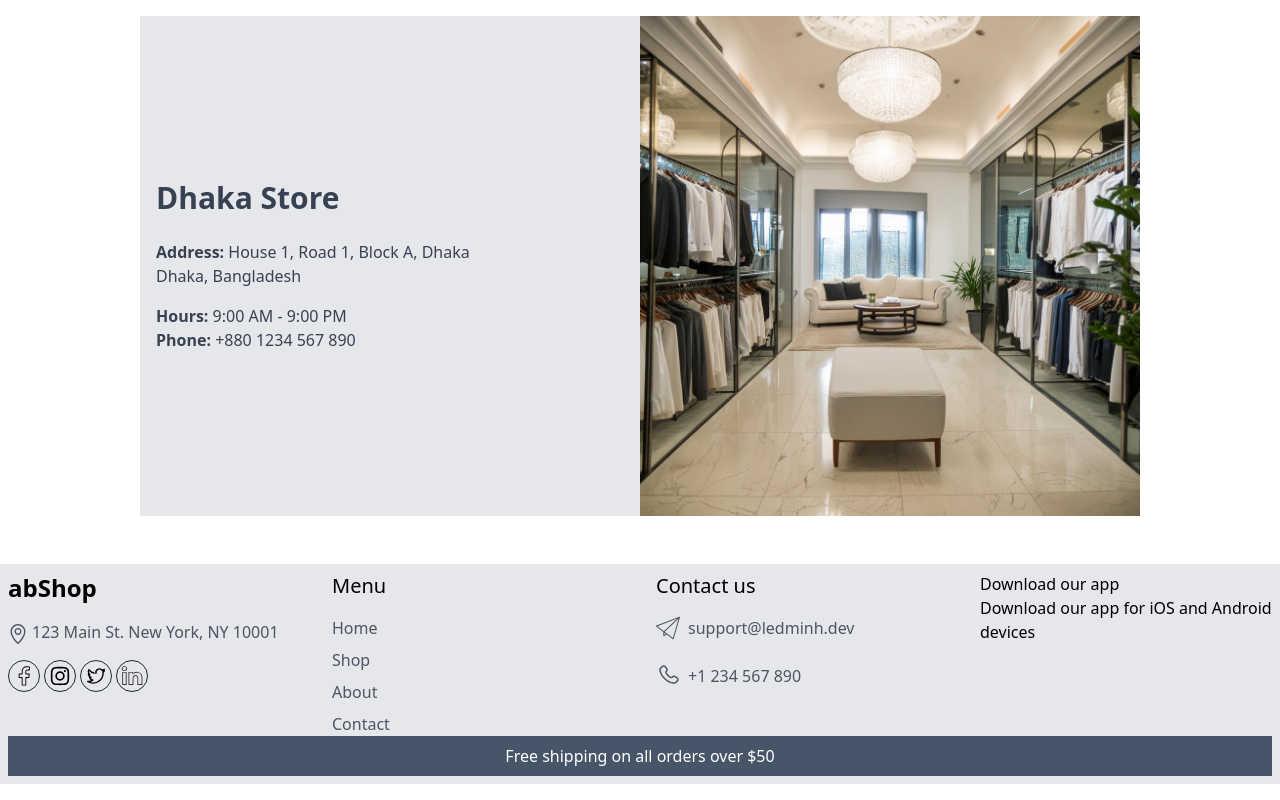
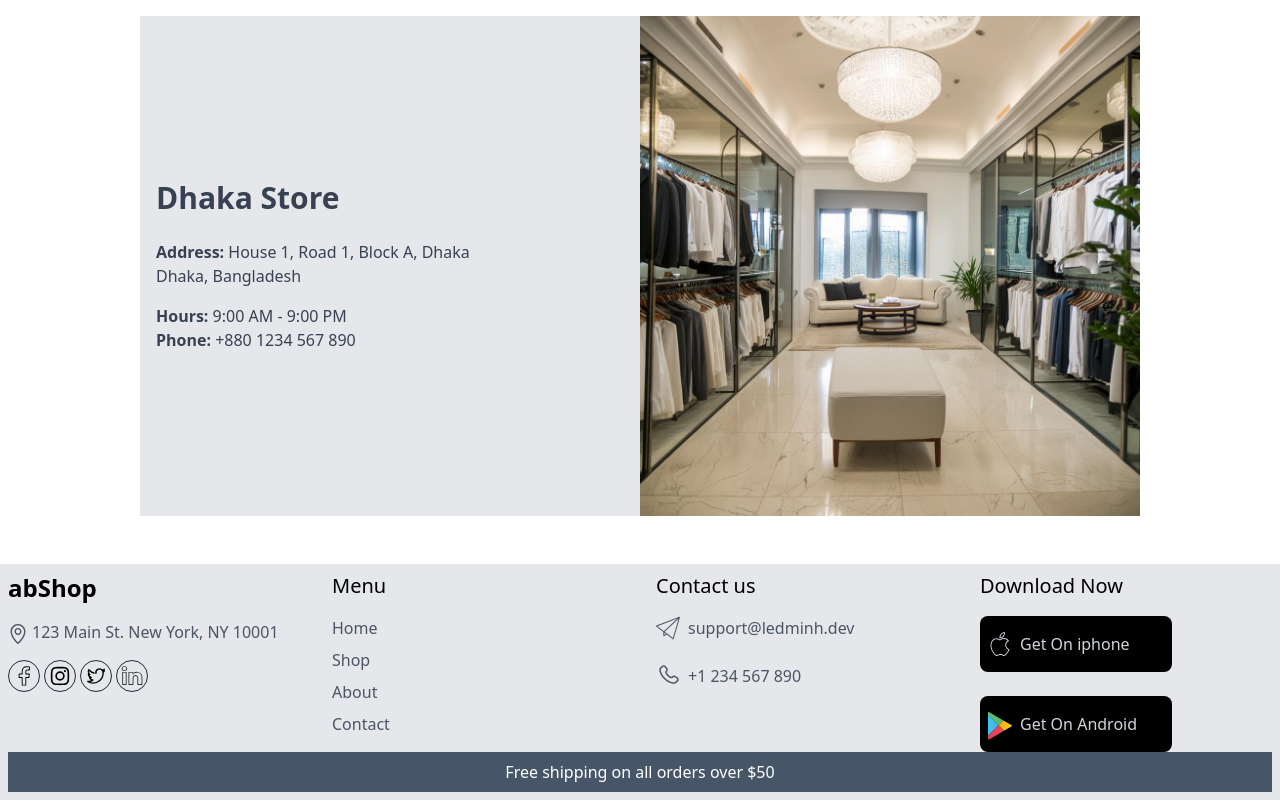
Before and after one commit to ledminh/my-project-gallery, a Next.js app: page /projects/shop-landing-page-1 in a window 1280 px wide. Shown: the part 3444-4244 px from the top of the page. Built offline with nearby package versions, Linux system fonts and the light colour scheme.

Commit message:
Finish Footer

```diff
--- a/src/app/(other)/projects/shop-landing-page-1/assets/icons.tsx
+++ b/src/app/(other)/projects/shop-landing-page-1/assets/icons.tsx
@@ -232,3 +232,87 @@ export function PaperAirplaneIcon() {
     </svg>
   );
 }
+
+export function AppleLogoIcon() {
+  return (
+    <svg
+      xmlns="http://www.w3.org/2000/svg"
+      fill="currentColor"
+      version="1.1"
+      viewBox="0 0 52.226 52.226"
+      xmlSpace="preserve"
+    >
+      <path d="M36.802 1.055L36.747 0l-1.05.113c-.103.011-10.252 1.234-10.948 12.581l-.07 1.136 1.136-.077c.116-.008 11.611-.925 10.987-12.698zm-1.981 1.267c-.191 6.838-5.511 8.74-7.953 9.253.93-6.645 5.749-8.67 7.953-9.253z"></path>
+      <path d="M46.584 37.517l-.639-.207c-3.867-1.25-6.464-4.792-6.464-8.814 0-3.578 2.023-6.778 5.281-8.352l.972-.469-.542-.933c-.232-.4-2.401-3.943-6.983-5.116-3.634-.93-7.72-.107-12.149 2.447-1.875-1.138-8.103-4.418-13.058-1.13-.97.536-11.251 6.695-5.9 23.313.157.372 3.888 9.113 8.303 12.387 1.191 1.138 4.237 2.56 7.718.187.603-.249 4.638-1.802 7.198.017.945.647 2.595 1.38 4.338 1.38 1.322 0 2.697-.421 3.859-1.621.542-.469 5.493-4.888 8.066-11.888l.075-.204-.075-.997zm-9.402 11.598l-.077.073c-2.193 2.303-5.518.1-5.641.018-1.308-.93-2.823-1.233-4.244-1.233-2.579 0-4.847.999-4.992 1.064l-.163.092c-3.019 2.107-5.086.253-5.305.042l-.118-.101c-3.993-2.912-7.663-11.507-7.668-11.51-5.008-15.568 4.586-20.66 4.994-20.867l.11-.065c4.647-3.12 11.327 1.396 11.393 1.441l.533.366.552-.333c4.16-2.515 7.914-3.37 11.157-2.539 2.642.676 4.326 2.327 5.15 3.342-3.347 2.051-5.381 5.63-5.381 9.591 0 4.556 2.735 8.604 6.902 10.365-2.565 6.261-7.153 10.213-7.202 10.254z"></path>
+    </svg>
+  );
+}
+
+export function GooglePlayLogoIcon() {
+  return (
+    <svg xmlns="http://www.w3.org/2000/svg" viewBox="0 -0.5 408 467.8">
+      <linearGradient
+        id="a"
+        x2="261.746"
+        y1="112.094"
+        y2="112.094"
+        gradientUnits="userSpaceOnUse"
+      >
+        <stop offset="0" stopColor="#63be6b"></stop>
+        <stop offset="0.506" stopColor="#5bbc6a"></stop>
+        <stop offset="1" stopColor="#4ab96a"></stop>
+      </linearGradient>
+      <linearGradient
+        id="b"
+        x1="0.152"
+        x2="179.896"
+        y1="223.393"
+        y2="223.393"
+        gradientUnits="userSpaceOnUse"
+      >
+        <stop offset="0" stopColor="#3ec6f2"></stop>
+        <stop offset="1" stopColor="#45afe3"></stop>
+      </linearGradient>
+      <linearGradient
+        id="c"
+        x1="179.896"
+        x2="407.976"
+        y1="229.464"
+        y2="229.464"
+        gradientUnits="userSpaceOnUse"
+      >
+        <stop offset="0" stopColor="#faa51a"></stop>
+        <stop offset="0.387" stopColor="#fab716"></stop>
+        <stop offset="0.741" stopColor="#fac412"></stop>
+        <stop offset="1" stopColor="#fac80f"></stop>
+      </linearGradient>
+      <linearGradient
+        id="d"
+        x1="1.744"
+        x2="272.296"
+        y1="345.521"
+        y2="345.521"
+        gradientUnits="userSpaceOnUse"
+      >
+        <stop offset="0" stopColor="#ec3b50"></stop>
+        <stop offset="1" stopColor="#e7515b"></stop>
+      </linearGradient>
+      <path
+        fill="url(#a)"
+        d="M261.7 142.3L15 1.3C11.9-.5 8-.4 5 1.4c-3.1 1.8-5 5-5 8.6 0 0 .1 13 .2 34.4l179.7 179.7z"
+      ></path>
+      <path
+        fill="url(#b)"
+        d="M.2 44.4C.5 121.6 1.4 309 1.8 402.3L180 224.1z"
+      ></path>
+      <path
+        fill="url(#c)"
+        d="M402.9 223l-141.2-80.7-81.9 81.8 92.4 92.4L403 240.3c3.1-1.8 5-5.1 5-8.6 0-3.6-2-6.9-5.1-8.7z"
+      ></path>
+      <path
+        fill="url(#d)"
+        d="M1.7 402.3c.2 33.3.3 54.6.3 54.6 0 3.6 1.9 6.9 5 8.6 3.1 1.8 6.9 1.8 10 0l255.3-148.9-92.4-92.4z"
+      ></path>
+    </svg>
+  );
+}
--- a/src/app/(other)/projects/shop-landing-page-1/components/Footer/ContactUs/index.tsx
+++ b/src/app/(other)/projects/shop-landing-page-1/components/Footer/ContactUs/index.tsx
@@ -5,7 +5,7 @@ export default function ContactUs() {
   return (
     <div className="flex flex-col gap-4">
       <h3 className="text-xl">Contact us</h3>
-      <ul className="flex flex-col gap-6">
+      <ul className="flex flex-col gap-6 justify-center items-center sm:justify-start sm:items-start">
         {data.map((item) => (
           <li key={item.id} className="text-gray-600 flex  gap-2">
             <div className="w-6 h-6">
--- /dev/null
+++ b/src/app/(other)/projects/shop-landing-page-1/components/Footer/DownloadApp/data.ts
@@ -0,0 +1,18 @@
+import { AppleLogoIcon, GooglePlayLogoIcon } from "../../../assets/icons";
+
+const data = [
+  {
+    id: 1,
+    icon: AppleLogoIcon,
+    link: "/",
+    text: "Get On iphone",
+  },
+  {
+    id: 2,
+    icon: GooglePlayLogoIcon,
+    link: "/",
+    text: "Get On Android",
+  },
+];
+
+export default data;
--- a/src/app/(other)/projects/shop-landing-page-1/components/Footer/DownloadApp/index.tsx
+++ b/src/app/(other)/projects/shop-landing-page-1/components/Footer/DownloadApp/index.tsx
@@ -1,8 +1,25 @@
+import Link from "next/link";
+import data from "./data";
+
 export default function DownloadApp() {
   return (
-    <div className="download-app">
-      <h3>Download our app</h3>
-      <p>Download our app for iOS and Android devices</p>
+    <div className="flex flex-col gap-4">
+      <h3 className="text-xl">Download Now</h3>
+      <ul className="flex flex-col gap-6 justify-center items-center sm:justify-start sm:items-start">
+        {data.map((item) => (
+          <li key={item.id}>
+            <Link
+              href="/"
+              className="text-gray-300 bg-black flex gap-2 py-4 px-2 rounded-lg w-48 hover:text-white"
+            >
+              <div className="w-6 h-6">
+                <item.icon />
+              </div>
+              <span>{item.text}</span>
+            </Link>
+          </li>
+        ))}
+      </ul>
     </div>
   );
 }
--- a/src/app/(other)/projects/shop-landing-page-1/components/Footer/Info/index.tsx
+++ b/src/app/(other)/projects/shop-landing-page-1/components/Footer/Info/index.tsx
@@ -12,14 +12,14 @@ export default function Info() {
         href={linkMap}
         target="_blank"
         rel="noreferrer"
-        className="flex gap-1 text-gray-600"
+        className="flex gap-1 text-gray-600 justify-center items-center sm:justify-start sm:items-start"
       >
         <div className="w-[20px] pt-1">
           <LocationPinIcon />
         </div>
         <p>{address}</p>
       </Link>
-      <ul className="flex gap-1">
+      <ul className="flex gap-1 justify-center items-center sm:justify-start sm:items-start">
         {socials.map((social) => (
           <li key={social.id}>
             <Link
--- a/src/app/(other)/projects/shop-landing-page-1/components/Footer/index.tsx
+++ b/src/app/(other)/projects/shop-landing-page-1/components/Footer/index.tsx
@@ -5,7 +5,7 @@ import DownloadApp from "./DownloadApp";
 
 export default function Footer() {
   return (
-    <section className="grid grid-cols-1 sm:grid-cols-2 lg:grid-cols-4 gap-8">
+    <section className="grid grid-cols-1 sm:grid-cols-2 lg:grid-cols-4 gap-8 text-center sm:text-left">
       <Info />
       <Menu />
       <ContactUs />
```
